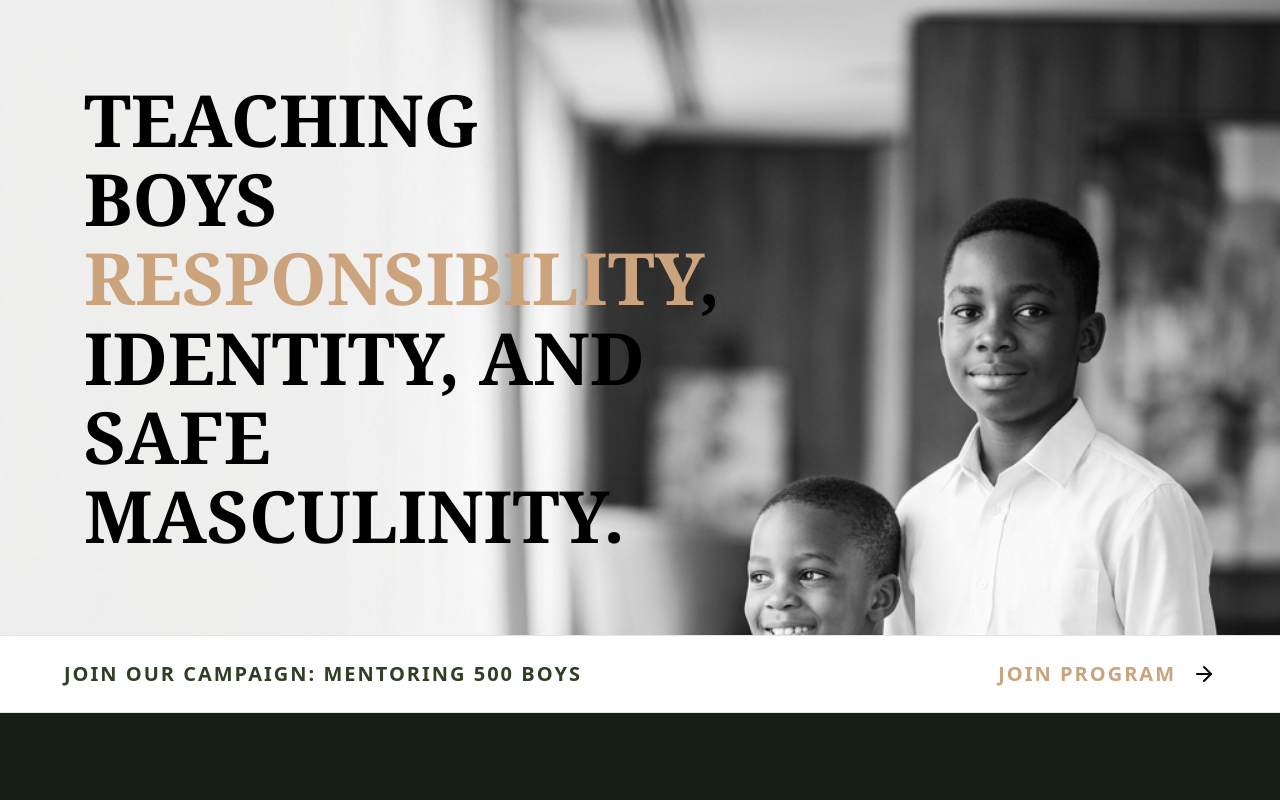
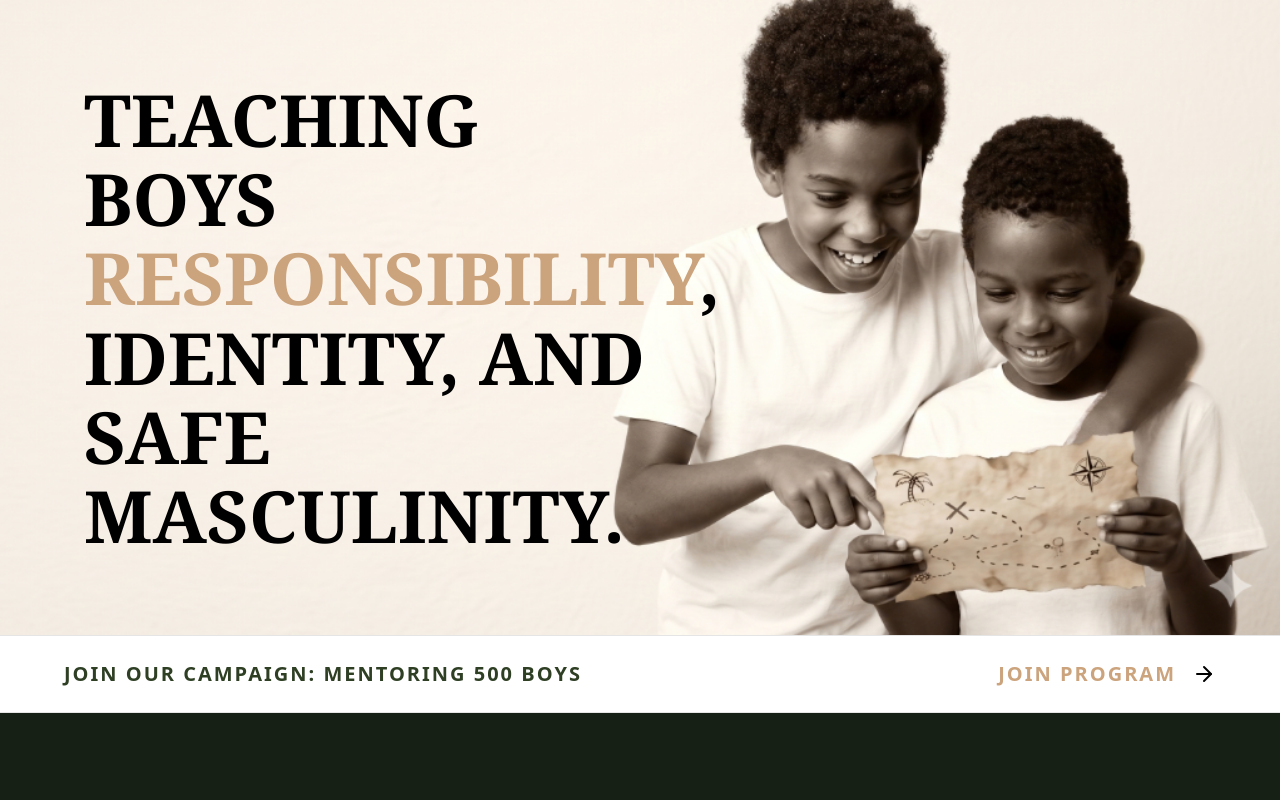
Before and after one commit to conditassociatesltd-gif/purposeful-builder, a Next.js app in the folder purposeful-builder/: page /mentorship in a window 1280 px wide. Shown: the top 800 px of the page. Built offline with nearby package versions, Linux system fonts and the light colour scheme.

Commit message:
Use user-provided hero image of boys with map, anchored to top-right

```diff
--- a/purposeful-builder/app/mentorship/page.tsx
+++ b/purposeful-builder/app/mentorship/page.tsx
@@ -11,10 +11,10 @@ export default function MentorshipPage() {
       <section className="relative overflow-hidden flex items-center" style={{ minHeight: "560px", background: "#fff" }}>
 
         <Image
-          src="/images/mentorship_hero_banner.png"
+          src="/images/mentorship_hero_final.png"
           alt="Two Nigerian boys — future leaders"
           fill
-          className="object-cover object-top z-0"
+          className="object-cover object-right-top z-0"
           priority
         />
 
```
Also changed, not shown: purposeful-builder/public/images/mentorship_hero_final.png (added).
